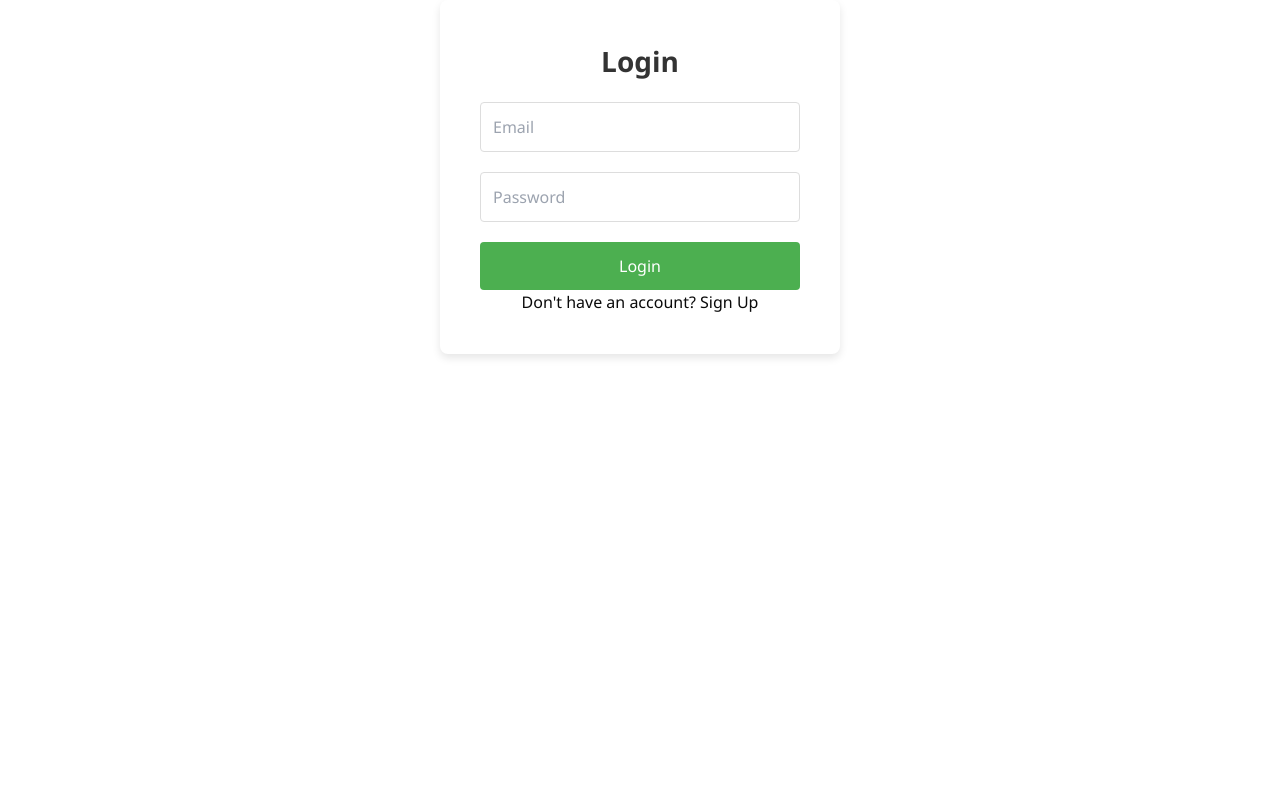
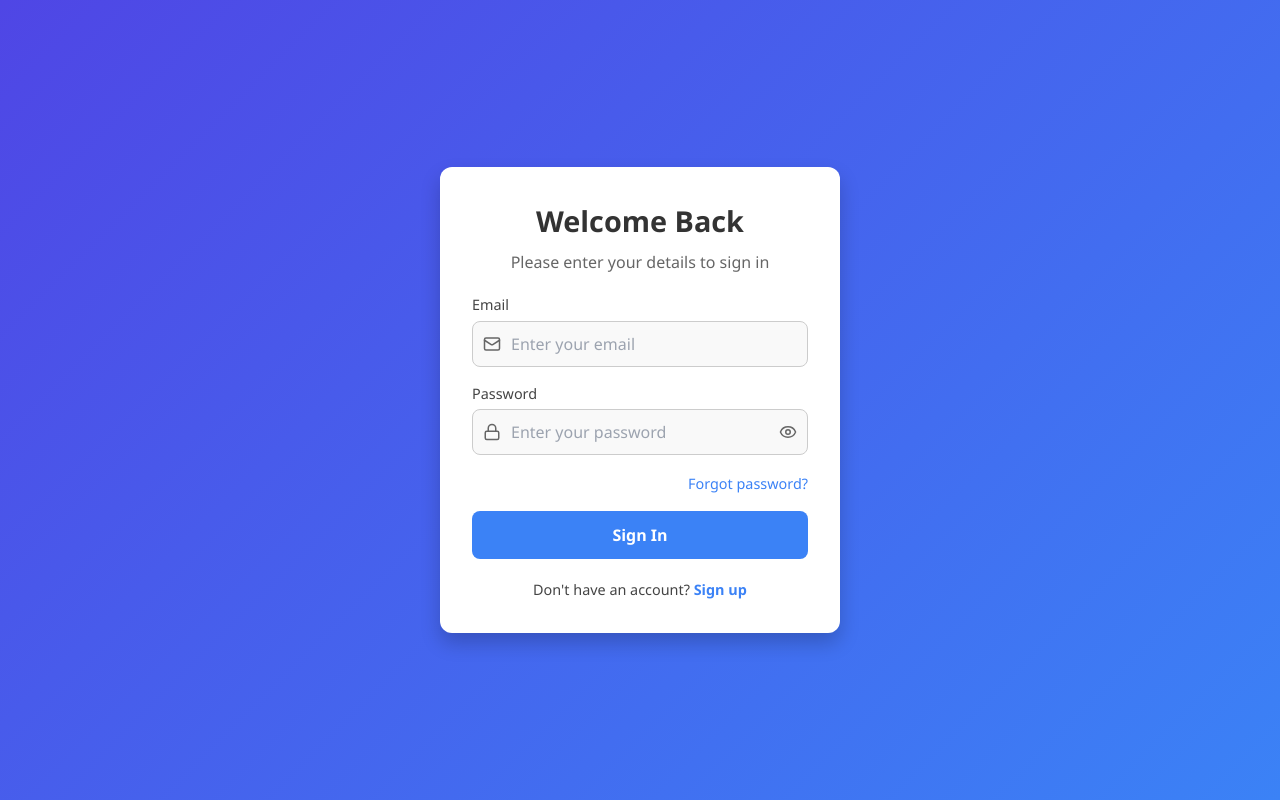
Before and after one commit to codinggita/untrip, a React (Vite) app in the folder Frontend/untrip/: page /signin in a window 1280 px wide. Built offline with nearby package versions, Linux system fonts and the light colour scheme.

Commit message:
Improve sign-in/sign-up ui & form validation

```diff
--- a/Frontend/untrip/src/Userauth/Signin.jsx
+++ b/Frontend/untrip/src/Userauth/Signin.jsx
@@ -1,24 +1,76 @@
-import React, { useState } from "react";
-import { useNavigate } from "react-router-dom"; // Import useNavigate for redirection
-import "../css/signin.css"; // Import your custom styles
-
+import React, { useState, useEffect } from "react";
+import { useNavigate } from "react-router-dom";
+import { Eye, EyeOff, Mail, User, Lock, Loader } from "lucide-react";
+import '../css/signin.css'
 const SignIn = () => {
-  const [name, setName] = useState("");
-  const [email, setEmail] = useState("");
-  const [password, setPassword] = useState("");
+  const [formData, setFormData] = useState({
+    name: "",
+    email: "",
+    password: "",
+  });
   const [error, setError] = useState("");
   const [loading, setLoading] = useState(false);
-  const [isLogin, setIsLogin] = useState(true); // Default to login
-  const navigate = useNavigate(); // Initialize useNavigate for redirection
+  const [isLogin, setIsLogin] = useState(true);
+  const [showPassword, setShowPassword] = useState(false);
+  const [validationErrors, setValidationErrors] = useState({});
+  const navigate = useNavigate();
+
+  useEffect(() => {
+    const user = localStorage.getItem("user");
+    if (user) {
+      navigate("/");
+    }
+  }, [navigate]);
+
+  const validateForm = () => {
+    const errors = {};
+
+    if (!isLogin && !formData.name.trim()) {
+      errors.name = "Name is required";
+    }
+
+    if (!formData.email.trim()) {
+      errors.email = "Email is required";
+    } else if (!/\S+@\S+\.\S+/.test(formData.email)) {
+      errors.email = "Please enter a valid email";
+    }
+
+    if (!formData.password) {
+      errors.password = "Password is required";
+    } else if (formData.password.length < 6) {
+      errors.password = "Password must be at least 6 characters";
+    }
+
+    setValidationErrors(errors);
+    return Object.keys(errors).length === 0;
+  };
+
+  const handleChange = (e) => {
+    const { name, value } = e.target;
+    setFormData(prev => ({
+      ...prev,
+      [name]: value
+    }));
+    if (validationErrors[name]) {
+      setValidationErrors(prev => ({
+        ...prev,
+        [name]: ""
+      }));
+    }
+  };
 
   const handleSubmit = async (e) => {
     e.preventDefault();
     setError("");
+
+    if (!validateForm()) {
+      return;
+    }
+
     setLoading(true);
-
     const endpoint = isLogin
-      ? "https://untrip.onrender.com/api/auth/login" // Use login endpoint
-      : "https://untrip.onrender.com/api/auth/register"; // Use register endpoint
+      ? "https://untrip.onrender.com/api/auth/login"
+      : "https://untrip.onrender.com/api/auth/register";
 
     try {
       const response = await fetch(endpoint, {
@@ -26,81 +78,171 @@ const SignIn = () => {
         headers: {
           "Content-Type": "application/json",
         },
-        body: JSON.stringify({ name, email, password }),
+        body: JSON.stringify(formData),
       });
 
       const data = await response.json();
-      setLoading(false);
 
       if (!response.ok) {
-        throw new Error(data.message || "Something went wrong");
+        throw new Error(data.message || "Authentication failed");
       }
 
-      // Store user data in localStorage after successful login/signup
-      localStorage.setItem("user", JSON.stringify(data.user)); // Assuming the response contains user info
+      localStorage.setItem("user", JSON.stringify(data.user));
+      localStorage.setItem("token", data.token);
 
-      alert(isLogin ? "Login Successful!" : "Sign Up Successful!");
+      const successMessage = isLogin ? "Welcome back!" : "Account created successfully!";
+      alert(successMessage);
 
-      // Redirect to home page after successful login/signup
       navigate("/");
     } catch (err) {
       setError(err.message);
+    } finally {
       setLoading(false);
     }
   };
 
   return (
-    <div className="sign-in-container">
-      <h2 className="sign-in-title">{isLogin ? "Login" : "Sign Up"}</h2>
-      {error && <p className="error">{error}</p>}
-      <form onSubmit={handleSubmit} className="sign-in-form">
+    <div className="untrip-auth__container">
+      <div className="untrip-auth__card">
+        <h1 className="untrip-auth__title">
+          {isLogin ? "Welcome Back" : "Create Account"}
+        </h1>
+        <p className="untrip-auth__subtitle">
+          {isLogin
+            ? "Please enter your details to sign in"
+            : "Please fill in the information below"}
+        </p>
+
+        {error && (
+          <div className="untrip-auth__error-message">{error}</div>
+        )}
+
+        <form onSubmit={handleSubmit} className="untrip-auth__form">
           {!isLogin && (
-          <div className="input-group">
+            <div className="untrip-auth__form-group">
+              <label htmlFor="name" className="untrip-auth__label">
+                Name
+              </label>
+              <div className="untrip-auth__input-wrapper">
+                <User className="untrip-auth__input-icon" size={18} />
                 <input
+                  id="name"
                   type="text"
-              className="input-field"
-              placeholder="Name"
-              value={name}
-              onChange={(e) => setName(e.target.value)}
-              required
+                  name="name"
+                  value={formData.name}
+                  onChange={handleChange}
+                  placeholder="Enter your name"
+                  className={`untrip-auth__input ${
+                    validationErrors.name ? "untrip-auth__input--error" : ""
+                  }`}
                 />
               </div>
+              {validationErrors.name && (
+                <span className="untrip-auth__error-text">
+                  {validationErrors.name}
+                </span>
               )}
-        <div className="input-group">
+            </div>
+          )}
+
+          <div className="untrip-auth__form-group">
+            <label htmlFor="email" className="untrip-auth__label">
+              Email
+            </label>
+            <div className="untrip-auth__input-wrapper">
+              <Mail className="untrip-auth__input-icon" size={18} />
               <input
+                id="email"
                 type="email"
-            className="input-field"
-            placeholder="Email"
-            value={email}
-            onChange={(e) => setEmail(e.target.value)}
-            required
+                name="email"
+                value={formData.email}
+                onChange={handleChange}
+                placeholder="Enter your email"
+                className={`untrip-auth__input ${
+                  validationErrors.email ? "untrip-auth__input--error" : ""
+                }`}
               />
             </div>
-        <div className="input-group">
+            {validationErrors.email && (
+              <span className="untrip-auth__error-text">
+                {validationErrors.email}
+              </span>
+            )}
+          </div>
+
+          <div className="untrip-auth__form-group">
+            <label htmlFor="password" className="untrip-auth__label">
+              Password
+            </label>
+            <div className="untrip-auth__input-wrapper">
+              <Lock className="untrip-auth__input-icon" size={18} />
               <input
-            type="password"
-            className="input-field"
-            placeholder="Password"
-            value={password}
-            onChange={(e) => setPassword(e.target.value)}
-            required
+                id="password"
+                type={showPassword ? "text" : "password"}
+                name="password"
+                value={formData.password}
+                onChange={handleChange}
+                placeholder="Enter your password"
+                className={`untrip-auth__input ${
+                  validationErrors.password ? "untrip-auth__input--error" : ""
+                }`}
               />
+              <button
+                type="button"
+                className="untrip-auth__password-toggle"
+                onClick={() => setShowPassword(!showPassword)}
+                aria-label={showPassword ? "Hide password" : "Show password"}
+              >
+                {showPassword ? <EyeOff size={18} /> : <Eye size={18} />}
+              </button>
             </div>
-        <button type="submit" className="submit-button" disabled={loading}>
-          {loading ? "Processing..." : isLogin ? "Login" : "Sign Up"}
+            {validationErrors.password && (
+              <span className="untrip-auth__error-text">
+                {validationErrors.password}
+              </span>
+            )}
+          </div>
+
+          {isLogin && (
+            <div className="untrip-auth__forgot-password">
+              <a href="/forgot-password" className="untrip-auth__forgot-link">
+                Forgot password?
+              </a>
+            </div>
+          )}
+
+          <button
+            type="submit"
+            className="untrip-auth__submit-button"
+            disabled={loading}
+          >
+            {loading ? (
+              <span className="untrip-auth__loading-wrapper">
+                <Loader className="untrip-auth__spinner" size={20} />
+                Processing...
+              </span>
+            ) : (
+              isLogin ? "Sign In" : "Create Account"
+            )}
           </button>
         </form>
 
-      <div className="toggle-option">
-        <p>
+        <div className="untrip-auth__footer">
+          <p className="untrip-auth__toggle-text">
             {isLogin ? "Don't have an account?" : "Already have an account?"}{" "}
-          <span
-            className="toggle-link"
-            onClick={() => setIsLogin(!isLogin)} // Toggle between login and signup
+            <button
+              className="untrip-auth__toggle-button"
+              onClick={() => {
+                setIsLogin(!isLogin);
+                setError("");
+                setValidationErrors({});
+                setFormData({ name: "", email: "", password: "" });
+              }}
             >
-            {isLogin ? "Sign Up" : "Login"}
-          </span>
+              {isLogin ? "Sign up" : "Sign in"}
+            </button>
           </p>
+        </div>
       </div>
     </div>
   );
--- a/Frontend/untrip/src/css/signin.css
+++ b/Frontend/untrip/src/css/signin.css
@@ -1,99 +1,201 @@
-/* Sign-In Container */
-.sign-in-container {
-    max-width: 400px;
-    margin: 0 auto;
-    padding: 40px;
-    background-color: #fff;
-    border-radius: 8px;
-    box-shadow: 0 4px 8px rgba(0, 0, 0, 0.1);
-    text-align: center;
-    opacity: 0;
-    animation: fadeIn 1s forwards;
+/* signin.css */
+
+/* General styles */
+.untrip-auth__container {
+  display: flex;
+  justify-content: center;
+  align-items: center;
+  min-height: 100vh;
+  background: linear-gradient(135deg, #4f46e5, #3b82f6);
+  padding: 20px;
 }
 
-  @keyframes fadeIn {
-    from {
-      opacity: 0;
-    }
-    to {
-      opacity: 1;
-    }
+/* Card container */
+.untrip-auth__card {
+  width: 100%;
+  max-width: 400px;
+  background: #ffffff;
+  padding: 2rem;
+  border-radius: 12px;
+  box-shadow: 0px 10px 20px rgba(0, 0, 0, 0.2);
+  text-align: center;
 }
 
-  /* Title */
-  .sign-in-title {
-    font-size: 28px;
+/* Title and Subtitle */
+.untrip-auth__title {
+  font-size: 1.8rem;
   font-weight: bold;
   color: #333;
+  margin-bottom: 8px;
+}
+
+.untrip-auth__subtitle {
+  font-size: 1rem;
+  color: #666;
   margin-bottom: 20px;
 }
 
-  /* Error message */
-  .error {
-    color: red;
-    font-size: 14px;
+/* Error Message */
+.untrip-auth__error-message {
+  background: #fef2f2;
+  color: #dc2626;
+  padding: 10px;
+  border-radius: 8px;
+  font-size: 0.9rem;
   margin-bottom: 15px;
 }
 
-  /* Form Styles */
-  .sign-in-form {
+/* Form */
+.untrip-auth__form {
   display: flex;
   flex-direction: column;
 }
 
-  /* Input Group */
-  .input-group {
-    margin-bottom: 20px;
+/* Form Group */
+.untrip-auth__form-group {
+  margin-bottom: 16px;
+  text-align: left;
 }
 
-  /* Input Fields */
-  .input-field {
-    width: 100%;
-    padding: 12px;
-    border: 1px solid #ddd;
-    border-radius: 4px;
-    font-size: 16px;
+.untrip-auth__label {
+  font-size: 0.9rem;
+  font-weight: 500;
+  color: #444;
+  margin-bottom: 5px;
+  display: block;
+}
+
+/* Input Wrapper */
+.untrip-auth__input-wrapper {
+  display: flex;
+  align-items: center;
+  border: 1px solid #ccc;
+  border-radius: 8px;
+  padding: 10px;
+  background: #f9f9f9;
   transition: all 0.3s ease;
 }
 
-  /* Focus Effect on Input Fields */
-  .input-field:focus {
-    border-color: #4caf50;
+.untrip-auth__input-wrapper:focus-within {
+  border-color: #3b82f6;
+  background: #ffffff;
+}
+
+/* Icons */
+.untrip-auth__input-icon {
+  color: #666;
+  margin-right: 10px;
+}
+
+/* Inputs */
+.untrip-auth__input {
+  flex: 1;
+  border: none;
   outline: none;
-    box-shadow: 0 0 5px rgba(76, 175, 80, 0.5);
+  background: transparent;
+  font-size: 1rem;
+}
+
+.untrip-auth__input--error {
+  border-color: #dc2626 !important;
+}
+
+/* Error Text */
+.untrip-auth__error-text {
+  font-size: 0.85rem;
+  color: #dc2626;
+  margin-top: 4px;
+}
+
+/* Password Toggle */
+.untrip-auth__password-toggle {
+  background: none;
+  border: none;
+  cursor: pointer;
+  color: #666;
+  display: flex;
+  align-items: center;
+}
+
+/* Forgot Password */
+.untrip-auth__forgot-password {
+  text-align: right;
+  margin-bottom: 16px;
+}
+
+.untrip-auth__forgot-link {
+  font-size: 0.9rem;
+  color: #3b82f6;
+  text-decoration: none;
+}
+
+.untrip-auth__forgot-link:hover {
+  text-decoration: underline;
 }
 
 /* Submit Button */
-  .submit-button {
+.untrip-auth__submit-button {
+  width: 100%;
+  background: #3b82f6;
+  color: #fff;
+  font-size: 1rem;
   padding: 12px;
-    background-color: #4caf50;
-    color: white;
+  border-radius: 8px;
+  font-weight: bold;
   border: none;
-    border-radius: 4px;
-    font-size: 16px;
   cursor: pointer;
-    transition: background-color 0.3s ease, transform 0.2s ease;
+  transition: background 0.3s ease;
 }
 
-  /* Button Hover Effect */
-  .submit-button:hover {
-    background-color: #45a049;
-    transform: translateY(-2px);
+.untrip-auth__submit-button:hover {
+  background: #2563eb;
 }
 
-  /* Disabled Button */
-  .submit-button:disabled {
-    background-color: #9e9e9e;
+.untrip-auth__submit-button:disabled {
+  background: #93c5fd;
   cursor: not-allowed;
 }
 
-  /* Responsive Design */
-  @media (max-width: 600px) {
-    .sign-in-container {
-      padding: 20px;
+/* Loading Wrapper */
+.untrip-auth__loading-wrapper {
+  display: flex;
+  align-items: center;
+  justify-content: center;
 }
 
-    .sign-in-title {
-      font-size: 24px;
+.untrip-auth__spinner {
+  animation: spin 1s linear infinite;
+  margin-right: 8px;
+}
+
+/* Footer */
+.untrip-auth__footer {
+  margin-top: 20px;
+  font-size: 0.9rem;
+}
+
+.untrip-auth__toggle-text {
+  color: #444;
+}
+
+.untrip-auth__toggle-button {
+  background: none;
+  border: none;
+  color: #3b82f6;
+  cursor: pointer;
+  font-weight: bold;
+}
+
+.untrip-auth__toggle-button:hover {
+  text-decoration: underline;
+}
+
+/* Spinner Animation */
+@keyframes spin {
+  from {
+    transform: rotate(0deg);
+  }
+  to {
+    transform: rotate(360deg);
   }
 }
```
Lines whose indentation alone changed are shown as unchanged.
